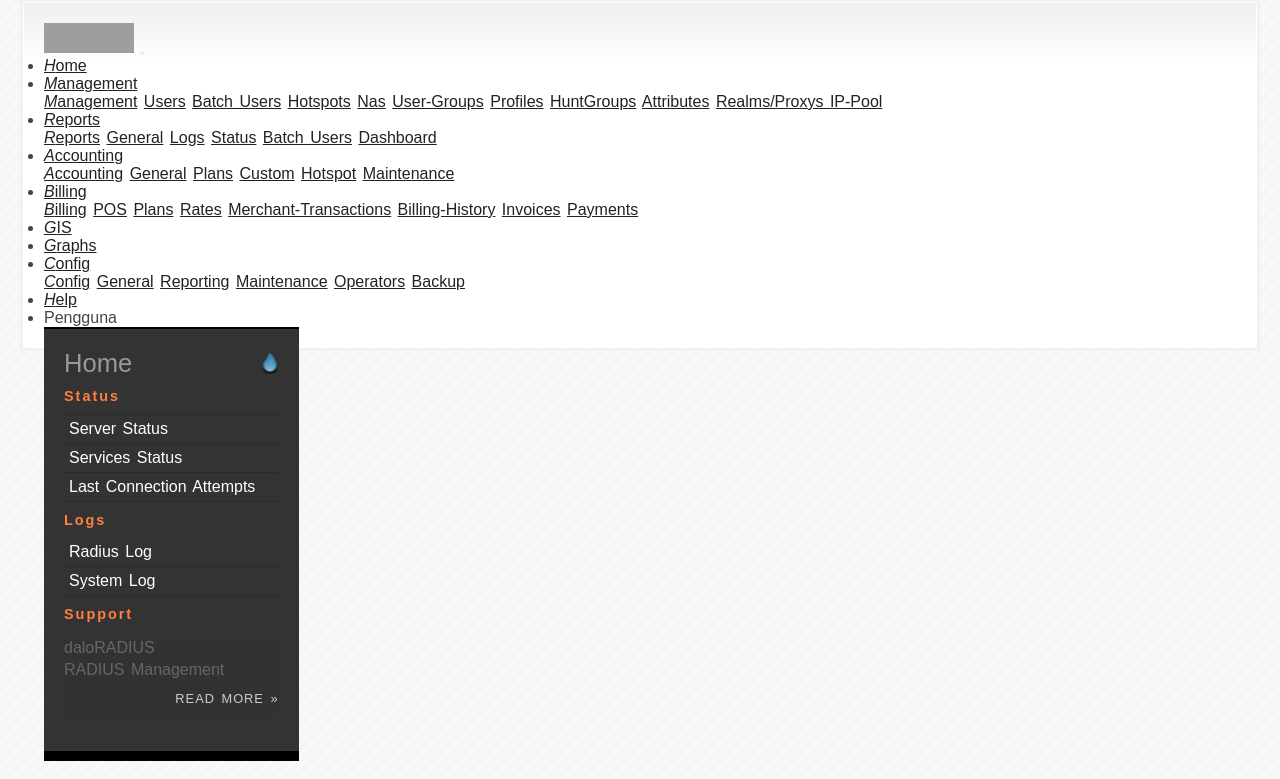
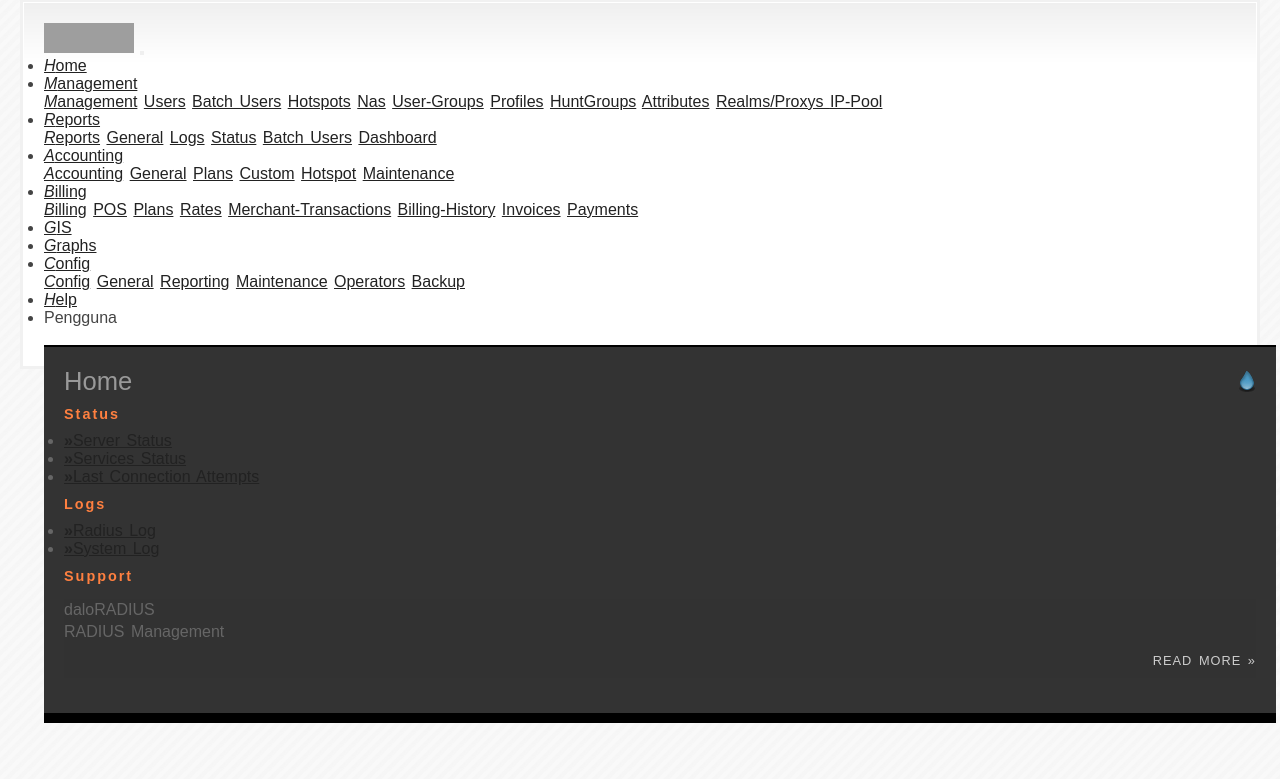
Before and after one commit to afiffarishudaifi/daloRADIUS_new, a PHP site: page /signup-paypal/menu-home.php in a window 1280 px wide. Shown: the part 21-800 px from the top of the page. Run offline with PHP 8.4, Linux system fonts and the light colour scheme; grey boxes are pictures that could not be loaded.

Commit message:
desain sidebar

```diff
--- a/css/1.css
+++ b/css/1.css
@@ -188,7 +188,7 @@ body {
 
 #sidebar {
 	background:#333;
-	width:18%;
+	width:100%;
 	padding:10px 20px 20px 20px;
 	float:left;
 	color:#666;
--- a/css/red-classic.css
+++ b/css/red-classic.css
@@ -170,7 +170,7 @@ body {
 
 #sidebar {
 	background:#333;
-	width:200px;
+	width:100%;
 	padding:10px 20px 20px 20px;
 	float:left;
 	color:#666;
--- a/menu-home.php
+++ b/menu-home.php
@@ -25,16 +25,21 @@
             include_once("./_partials/navbar.php");
             ?>
 
-            <div id="sidebar">
-
+            <br>
+            <div class="row">
+                <div class="col-lg-3">
+                    <div class="card" id="sidebar">
                         <h2>Home</h2>
 
                         <h3>Status</h3>
 
-                <ul class="subnav">
+                        <ul>
 
-                    <li><a href="rep-stat-server.php"><b>&raquo;</b><?php echo t('button', 'ServerStatus') ?></a></li>
-                    <li><a href="rep-stat-services.php"><b>&raquo;</b><?php echo t('button', 'ServicesStatus') ?></a>
+                            <li><a
+                                    href="rep-stat-server.php"><b>&raquo;</b><?php echo t('button', 'ServerStatus') ?></a>
+                            </li>
+                            <li><a
+                                    href="rep-stat-services.php"><b>&raquo;</b><?php echo t('button', 'ServicesStatus') ?></a>
                             </li>
                             <li><a
                                     href="rep-lastconnect.php"><b>&raquo;</b><?php echo t('button', 'LastConnectionAttempts') ?></a>
@@ -42,8 +47,10 @@
 
                             <h3>Logs</h3>
 
-                    <li><a href="rep-logs-radius.php"><b>&raquo;</b><?php echo t('button', 'RadiusLog') ?></a></li>
-                    <li><a href="rep-logs-system.php"><b>&raquo;</b><?php echo t('button', 'SystemLog') ?></a></li>
+                            <li><a href="rep-logs-radius.php"><b>&raquo;</b><?php echo t('button', 'RadiusLog') ?></a>
+                            </li>
+                            <li><a href="rep-logs-system.php"><b>&raquo;</b><?php echo t('button', 'SystemLog') ?></a>
+                            </li>
 
                         </ul>
 
@@ -52,12 +59,9 @@
                         <p class="news">
                             daloRADIUS <br />
                             RADIUS Management
-                    <a href="https://github.com/lirantal/daloradius" class="more">Read More &raquo;</a>
+                            <a href="https://github.com/lirantal/daloradius" class="more">Read More
+                                &raquo;</a>
                         </p>
-
-
-
-
-
+                    </div>
 
                 </div>
--- a/mng-batch-del.php
+++ b/mng-batch-del.php
@@ -171,7 +171,9 @@ include("menu-mng-batch.php");
 ?>
 
 
-<div id="contentnorightbar">
+<!-- <div id="contentnorightbar"> -->
+<div class="col-lg-9">
+    <div class="card">
 
         <h2 id="Intro"><a href="#"
                 onclick="javascript:toggleShowDiv('helpPage')"><?php echo t('Intro', 'mngbatchdel.php') ?>
@@ -226,6 +228,7 @@ include("menu-mng-batch.php");
 		?>
 
     </div>
+</div>
 
 <div id="footer">
 
--- a/mng-batch-list.php
+++ b/mng-batch-list.php
@@ -54,7 +54,9 @@ include("menu-mng-batch.php");
 ?>
 
 
-<div id="contentnorightbar">
+<!-- <div id="contentnorightbar"> -->
+<div class="col-lg-9">
+    <div class="card">
 
         <h2 id="Intro"><a href="#"
                 onclick="javascript:toggleShowDiv('helpPage')"><?php echo t('Intro', 'mngbatchlist.php'); ?>
@@ -349,6 +351,7 @@ include("menu-mng-batch.php");
 
 
     </div>
+</div>
 
 <div id="footer">
 
--- a/mng-batch.php
+++ b/mng-batch.php
@@ -33,7 +33,9 @@ include("menu-mng-batch.php");
 
 ?>
 
-<div id="contentnorightbar">
+<!-- <div id="contentnorightbar"> -->
+<div class="col-lg-9">
+    <div class="card">
 
         <h2 id="Intro"><a href="#"><?php echo t('Intro', 'mngbatch.php') ?></a></h2>
         <p>
@@ -44,6 +46,7 @@ include("menu-mng-batch.php");
         include('include/config/logging.php');
         ?>
 
+    </div>
 </div>
 
 <div id="footer">
--- a/mng-users.php
+++ b/mng-users.php
@@ -34,7 +34,9 @@ include("menu-mng-users.php");
 
 ?>
 
-<div id="contentnorightbar">
+<!-- <div id="contentnorightbar"> -->
+<div class="col-lg-9">
+    <div class="card">
 
         <h2 id="Intro"><a href="#"><?php echo t('Intro', 'mngmain.php') ?></a></h2>
         <p>
@@ -50,6 +52,7 @@ include("menu-mng-users.php");
         include('include/config/logging.php');
         ?>
 
+    </div>
 </div>
 
 <div id="footer">
```
Also changed, not shown: index.php (+9 -1 lines), menu-mng-batch.php (+6 -3 lines), menu-mng-users.php (+7 -3 lines), mng-batch-add.php (+26 -13 lines), mng-main.php (+6 -1 lines). Lines whose indentation alone changed are shown as unchanged.
